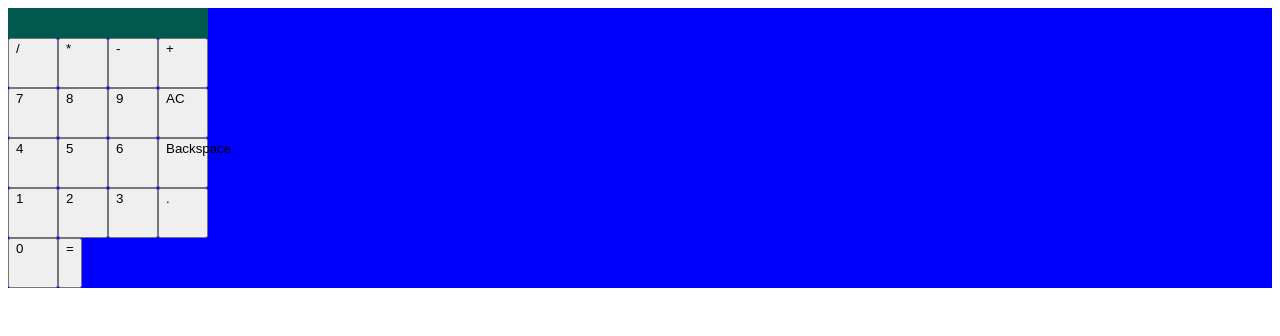
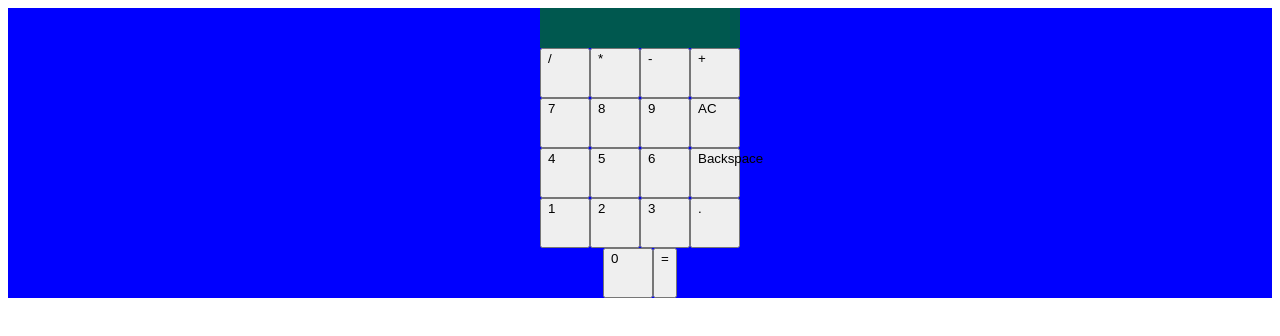
Before and after one commit to rishiganeshan/calculator, a plain HTML site: page index.html in a window 1280 px wide. Drawn offline with Linux system fonts and the light colour scheme.

Commit message:
Align text on display in the center vertically, and to the right horizontally

```diff
--- a/styles.css
+++ b/styles.css
@@ -14,10 +14,16 @@ Display
 
  */
 
+ * {
+    box-sizing: border-box;
+ }
+
  .container {
     display: flex;
     flex-direction: column;
     background-color: blue;
+    justify-content: center;
+    align-items: center;
 
  }
 
@@ -45,4 +51,7 @@ Display
     flex-grow: 0;
     width: 200px;
     height: 30px;
+    padding: 20px;
+    align-items: center;
+    justify-content: flex-end;
  }
```
